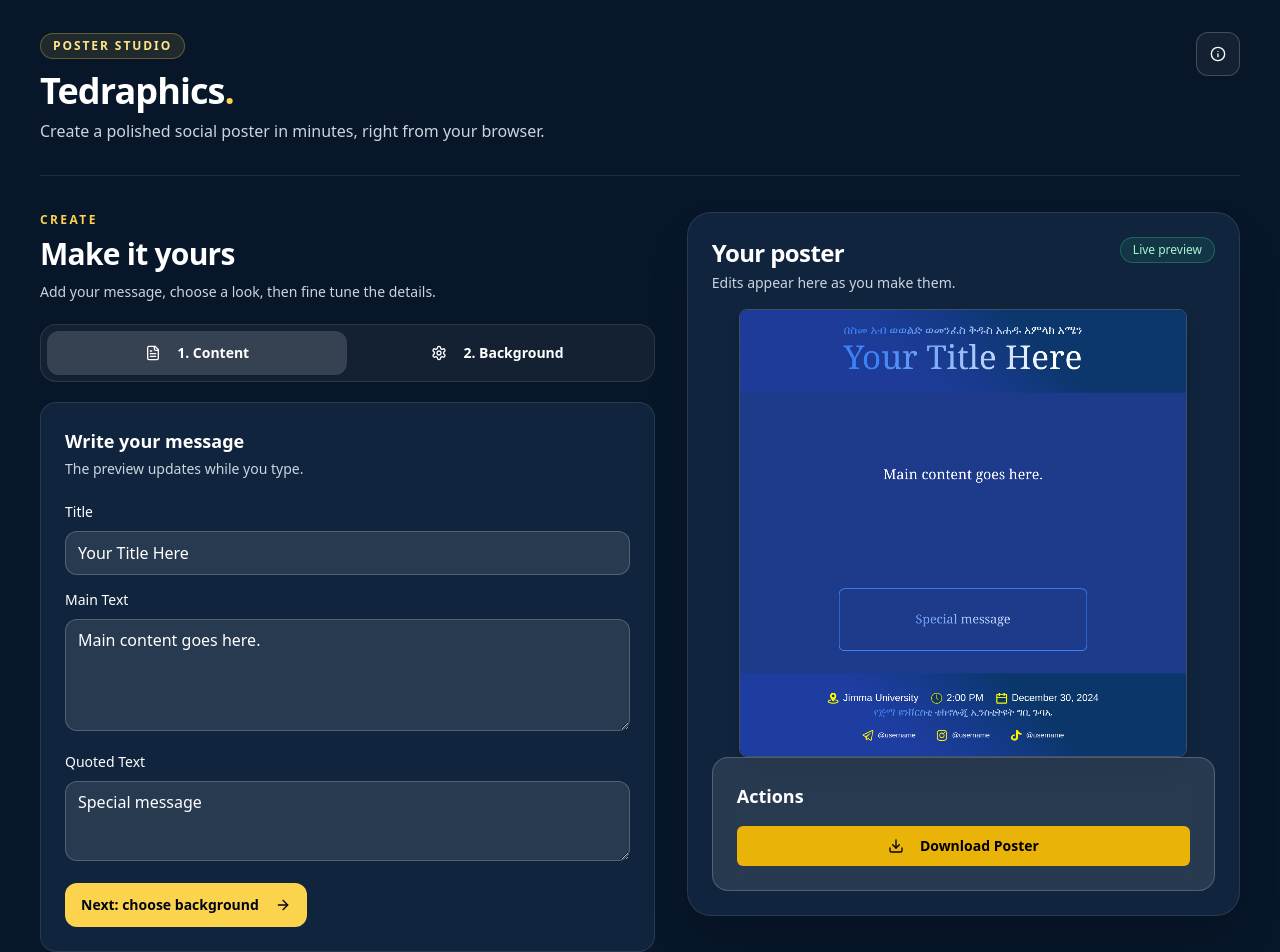
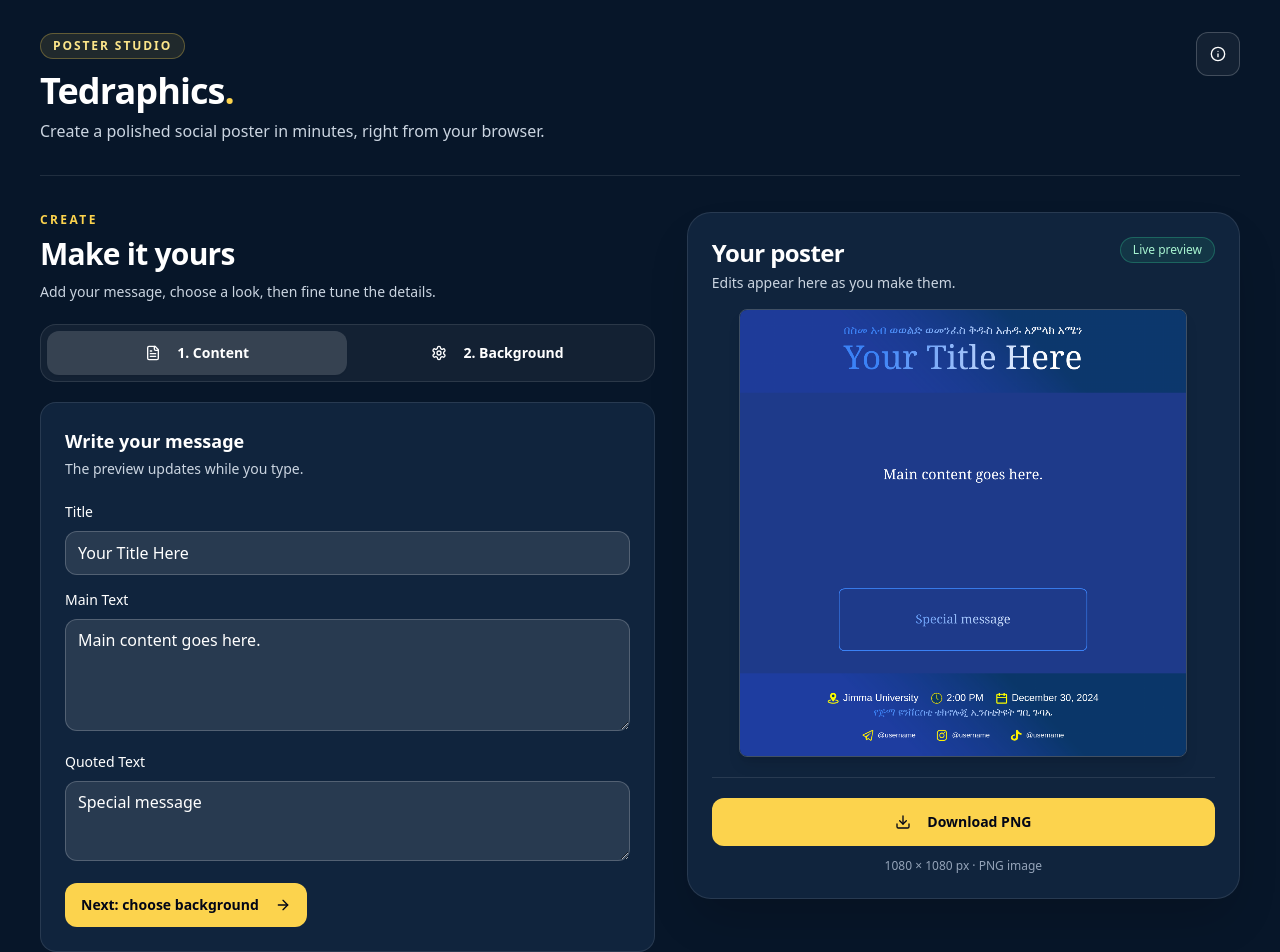
Before and after one commit to SeriousRasCode/tedraphics, a React (Vite) app: page / in a window 1280 px wide. Shown: the top 952 px of the page. Built offline with nearby package versions, Linux system fonts and the light colour scheme.

Commit message:
Place clear PNG action with preview

```diff
--- a/src/components/ActionButtons.tsx
+++ b/src/components/ActionButtons.tsx
@@ -15,28 +15,28 @@ export const ActionButtons = ({
   hideTelegramShare = false
 }: ActionButtonsProps) => {
   return (
-    <div className="bg-white/10 backdrop-blur-md rounded-2xl p-4 sm:p-6 border border-white/20">
-      <h3 className="text-lg font-semibold text-white mb-4">Actions</h3>
-      <div className="flex flex-col sm:flex-row gap-3">
+    <div className="mt-5 border-t border-white/10 pt-5">
+      <div className="flex flex-col gap-3 sm:flex-row">
         <Button
           onClick={onDownload}
-          className="bg-yellow-500 hover:bg-yellow-600 text-black font-semibold flex-1"
+          className="h-12 flex-1 rounded-xl bg-amber-300 text-slate-950 font-semibold hover:bg-amber-200 focus-visible:ring-amber-200"
         >
           <Download className="w-4 h-4 mr-2" />
-          Download Poster
+          Download PNG
         </Button>
 
         {!hideTelegramShare && (
           <Button
             onClick={onTelegramShare}
             variant="outline"
-            className="border-white/30 text-white hover:bg-white/20 flex-1"
+            className="h-12 flex-1 rounded-xl border-white/30 bg-transparent text-white hover:bg-white/10 hover:text-white"
           >
             <Share2 className="w-4 h-4 mr-2" />
             Share to Telegram
           </Button>
         )}
       </div>
+      <p className="mt-3 text-center text-xs text-slate-400">1080 × 1080 px · PNG image</p>
     </div>
   );
 };
```
